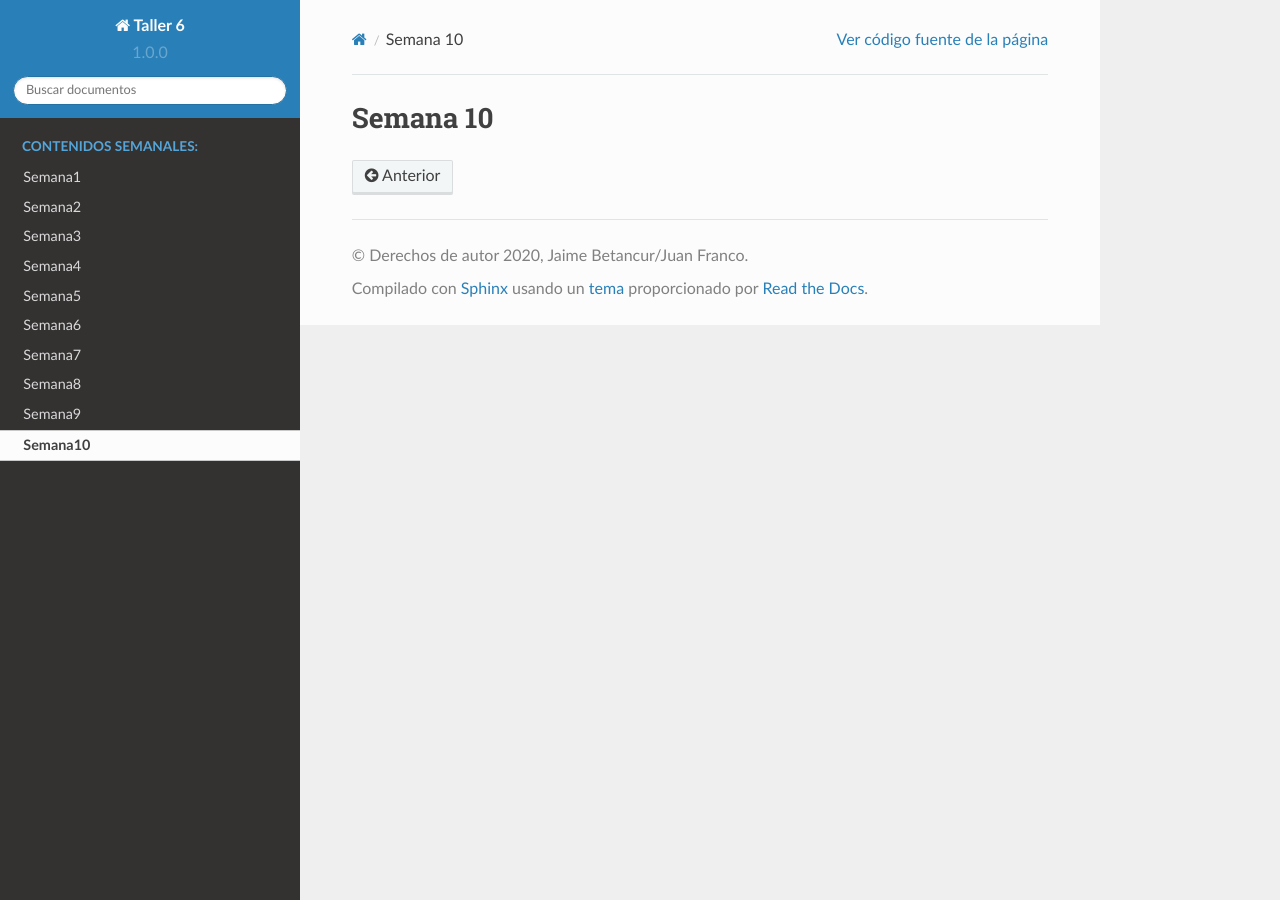
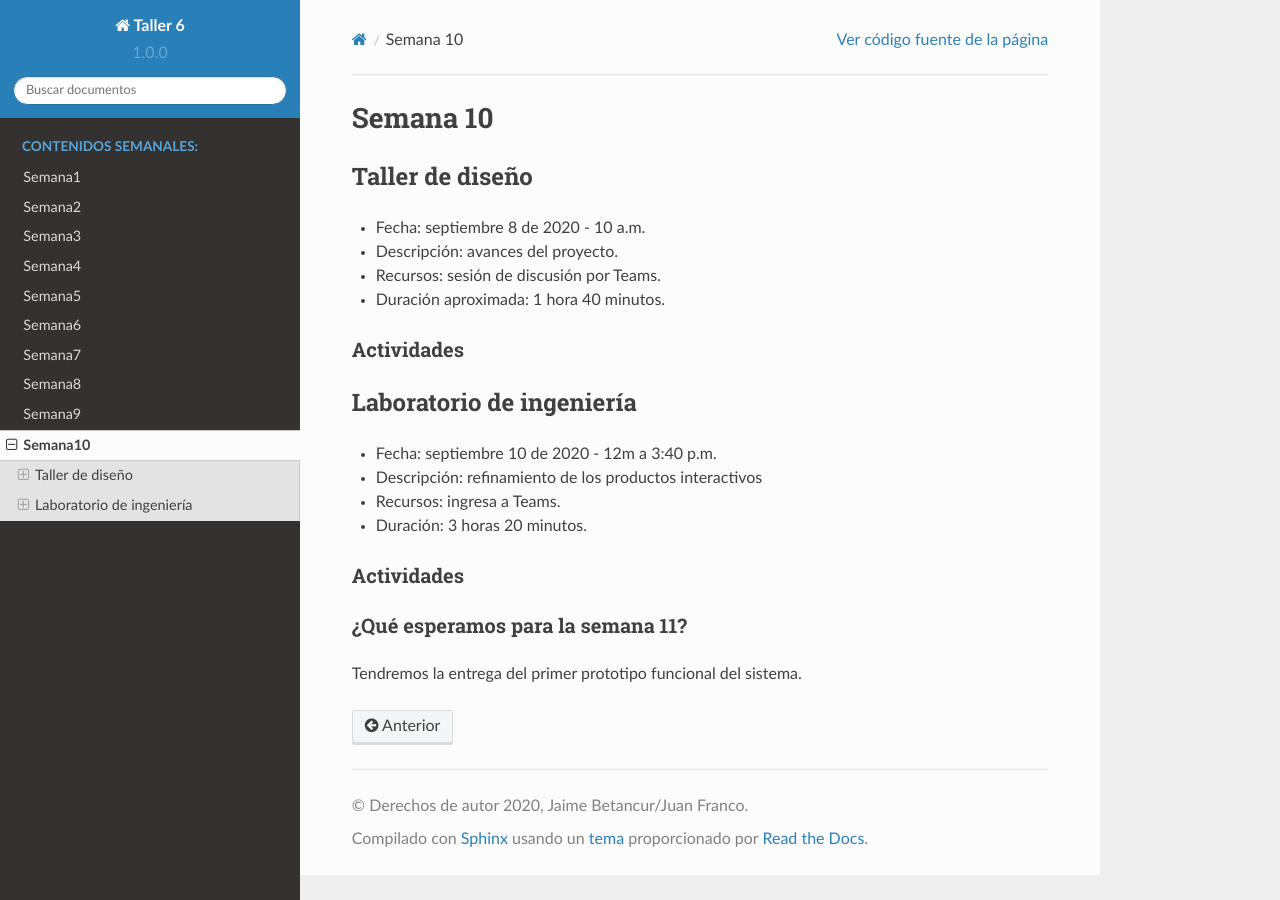
Before and after one commit to juanferfranco/taller6, a Sphinx documentation site: the page built from docs/_semana10/semana10.rst, in a window 1280 px wide. Built offline with Sphinx 7.4.7 and the Read the Docs theme 2.0.0, drawn with Linux system fonts in a browser that asks for light colours.

Commit message:
update week 10

```diff
--- a/docs/_semana10/semana10.rst
+++ b/docs/_semana10/semana10.rst
@@ -1,2 +1,26 @@
 Semana 10
 ===========
+
+Taller de diseño
+-----------------
+* Fecha: septiembre 8 de 2020 - 10 a.m.
+* Descripción: avances del proyecto.
+* Recursos: sesión de discusión por Teams.
+* Duración aproximada: 1 hora 40 minutos.
+
+Actividades
+^^^^^^^^^^^^^^^^^
+
+Laboratorio de ingeniería
+--------------------------
+* Fecha: septiembre 10 de 2020 - 12m a 3:40 p.m.
+* Descripción: refinamiento de los productos interactivos
+* Recursos: ingresa a Teams.
+* Duración: 3 horas 20 minutos.
+
+Actividades
+^^^^^^^^^^^^^
+
+¿Qué esperamos para la semana 11?
+^^^^^^^^^^^^^^^^^^^^^^^^^^^^^^^^^^
+Tendremos la entrega del primer prototipo funcional del sistema.
```
